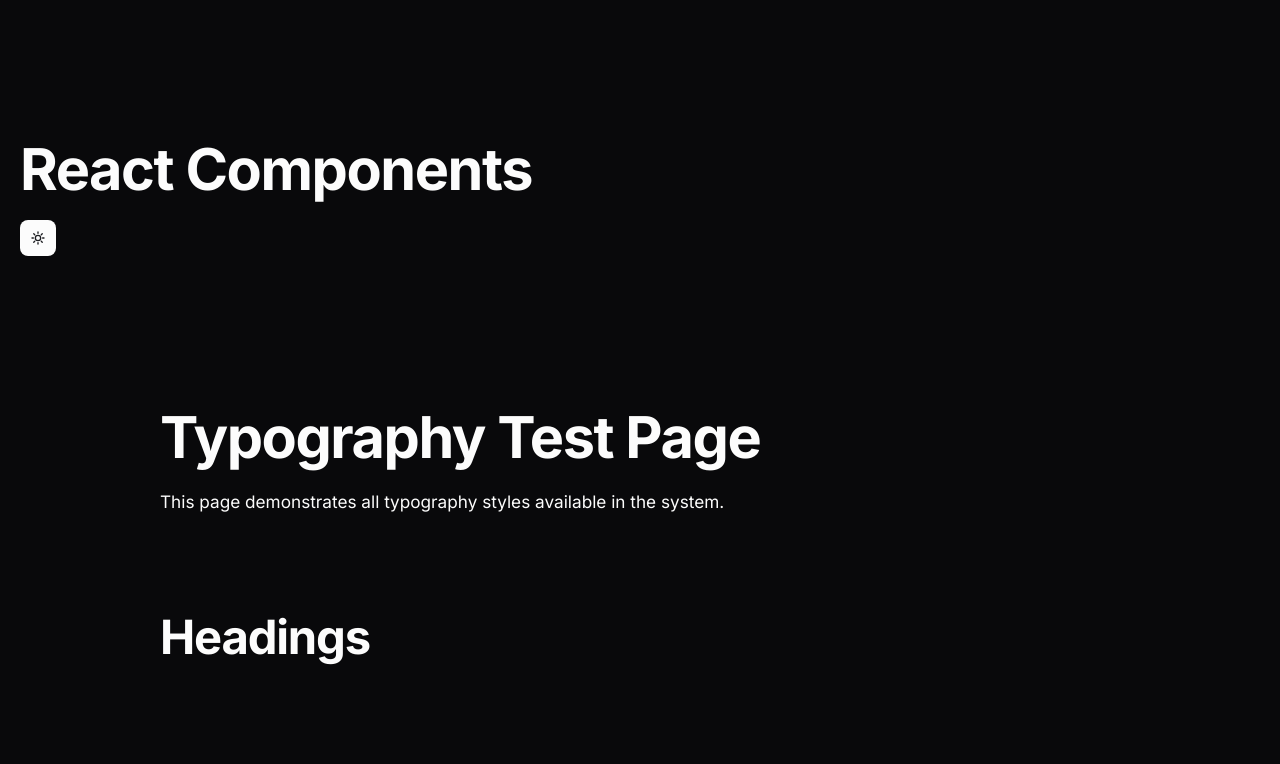
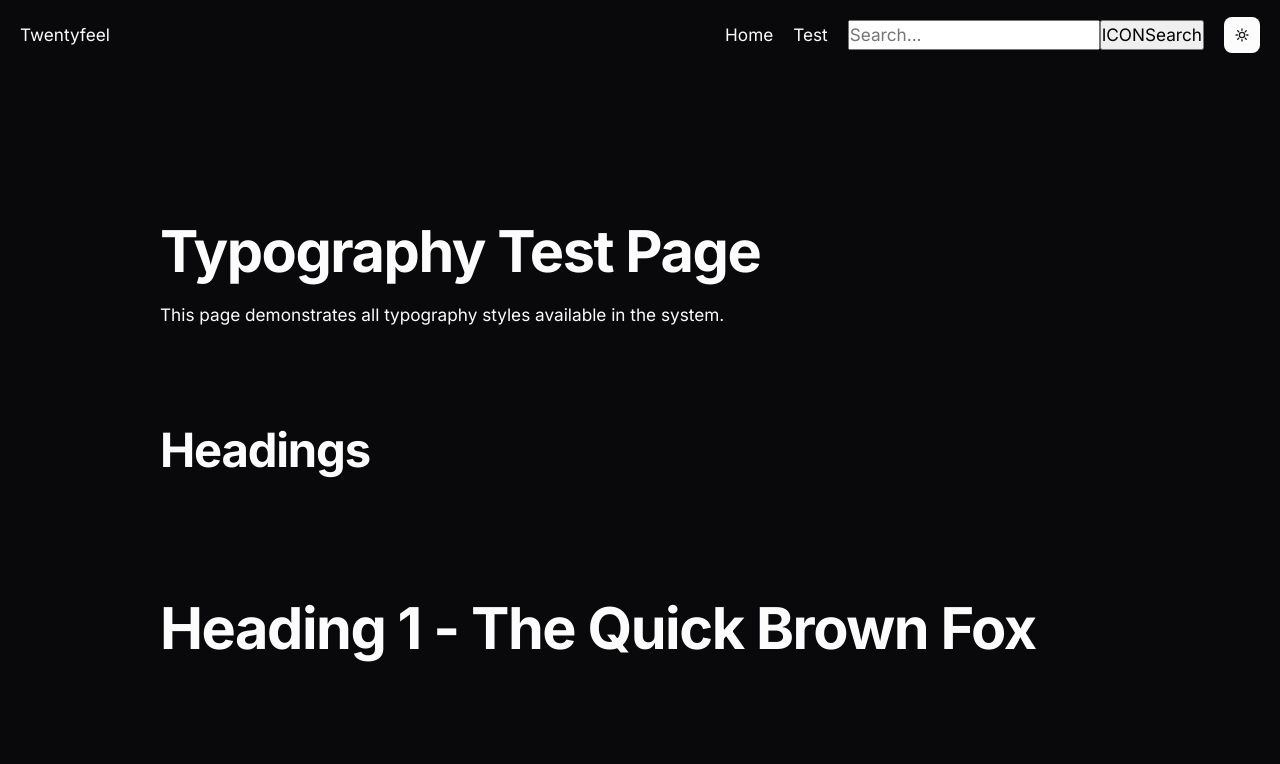
Before and after one commit to twentyfeel/react-components, a React (Vite) app: page / in a window 1280 px wide. Shown: the top 764 px of the page. Built offline with nearby package versions, Linux system fonts and the light colour scheme.

Commit message:
Logo, Search, THemeToggle, Mobile menu

```diff
--- a/src/App.scss
+++ b/src/App.scss
@@ -1,8 +1,12 @@
 .app {
-  padding: 20px;
+  padding-inline: 20px;
 
   h1 {
     color: var(--primary);
     margin-bottom: 1rem;
   }
 }
+
+.nav-bg-test {
+  background: #000;
+}
--- a/src/App.tsx
+++ b/src/App.tsx
@@ -1,13 +1,19 @@
 import "./App.scss";
-import ThemeToggle from "./components/ThemeToggle/ThemeToggle.tsx";
 import Typography from "./examples/Typography";
+import Navbar from "./components/Navigation/Navbar/Navbar.tsx";
 
 function App() {
   return (
     <div className="app">
-      <h1>React Components</h1>
-      {/* TODO: here will come navigation when we create one*/}
-      <ThemeToggle className="theme-toggle" />
+      {/*<Navbar colors={{ backgroundColor: "nav-bg-test" }} />*/}
+      <Navbar
+        menuItems={[
+          { label: "Home", href: "/" },
+          { label: "Test", href: "/test" },
+        ]}
+        showSearch={true}
+        onSearch={query => console.log(query)}
+      />
 
       {/* Create router for examples */}
       <Typography />
--- /dev/null
+++ b/src/components/Navigation/Navbar/Navbar.scss
@@ -0,0 +1,87 @@
+.navbar {
+  position: sticky;
+  top: 0;
+  height: 70px;
+  width: 100%;
+  display: flex;
+  align-items: center;
+
+  &__bg-default {
+    background: var(--background);
+  }
+
+  &__wrapper {
+    width: 100%;
+    align-items: center;
+    display: flex;
+    justify-content: space-between;
+  }
+
+  &__logo-wrapper {
+
+    &__logo {
+      color: red;
+    }
+  }
+
+  &__container {
+    display: flex;
+    gap: 20px;
+  }
+
+  &__menu-container {
+    @media (max-width: 768px) {
+      display: none;
+
+      &.is-open {
+        z-index: 9999;
+        -ms-overflow-style: none;
+        scrollbar-width: none;
+        display: flex;
+        position: fixed;
+        inset: calc(70px - 1px) 0 0;
+        background: var(--background);
+        overflow-y: scroll;
+        overscroll-behavior: none;
+
+        &::-webkit-scrollbar {
+          display: none;
+        }
+      }
+    }
+
+    &:before {
+      position: absolute;
+      left: 0;
+      top: 0;
+      width: 2px;
+      min-height: calc(100% + 2px);
+      pointer-events: none;
+      content: ""
+    }
+  }
+
+  &__menu-nav {
+  }
+
+  &__menu-content {
+    display: flex;
+    gap: 20px;
+    list-style: none;
+  }
+
+  &__buttons-container {
+    display: flex;
+    align-items: center;
+    gap: 20px;
+  }
+
+  &__mobile-toggle {
+    display: none !important;
+
+    @media (max-width: 768px) {
+      display: flex !important;
+      position: relative;
+    }
+  }
+}
--- a/src/components/Navigation/Navbar/Navbar.tsx
+++ b/src/components/Navigation/Navbar/Navbar.tsx
@@ -1,10 +1,142 @@
 import { NavbarProps } from "./props/NavbarProps.ts";
+import "./Navbar.scss";
+import ThemeToggle from "../../ThemeToggle/ThemeToggle.tsx";
+import { useCallback, useEffect, useState } from "react";
+import { Button } from "../../Button/Button.tsx";
 
-const Navbar: React.FC<NavbarProps> = () => {
+const Navbar: React.FC<NavbarProps> = ({
+  logo = "Twentyfeel",
+  menuItems = [],
+  showThemeToggle = true,
+  showSearch = false,
+  onSearch,
+  searchPlaceholder = "Search...",
+  logoComponent,
+  className = "",
+  colors = {},
+}) => {
+  const [isOpen, setIsOpen] = useState<boolean>(false);
+  const [openSubmenu, setOpenSubmenu] = useState<number | null>(null);
+  const [searchQuery, setSearchQuery] = useState<string>("");
+  const [scrollPosition, setScrollPosition] = useState<number>(0);
+
+  const handleMenuToggle = useCallback(() => {
+    if (!isOpen) {
+      setScrollPosition(window.scrollY);
+    }
+    setIsOpen(!isOpen);
+  }, [isOpen]);
+
+  useEffect(() => {
+    const handleScroll = (e: Event) => {
+      if (isOpen) {
+        window.scrollTo(0, scrollPosition);
+        e.preventDefault();
+      }
+    };
+
+    if (isOpen) {
+      window.addEventListener("scroll", handleScroll, { passive: false });
+      document.documentElement.style.scrollBehavior = "auto";
+    }
+
+    return () => {
+      window.removeEventListener("scroll", handleScroll);
+      document.documentElement.style.scrollBehavior = "smooth";
+    };
+  }, [isOpen, scrollPosition]);
+
+  const toggleSubmenu = (index: number): void => {
+    setOpenSubmenu(openSubmenu === index ? null : index);
+  };
+
+  const handleSearch = (e: React.FormEvent): void => {
+    e.preventDefault();
+    onSearch?.(searchQuery);
+  };
+
+  const baseColors = {
+    backgroundColor: colors.backgroundColor || "navbar__bg-default",
+    textColor: colors.textColor || "navbar__text-default",
+    hoverColor: colors.hoverColor || "navbar__hover-default",
+    activeColor: colors.activeColor || "navbar__active-default",
+  };
+
   return (
-    <div>
-      <h1>Navbar</h1>
-    </div>
+    <header className={`${baseColors.backgroundColor} navbar ${className}`}>
+      <div className="navbar__wrapper">
+        <div className="navbar__logo-wrapper">
+          {logoComponent || (
+            // NOTE: This is simple a href change to Link if we use Next, React etc
+            <a href="/" className="navbar__logo">
+              {logo}
+            </a>
+          )}
+        </div>
+        <div className="navbar__container">
+          <div className={`navbar__menu-container ${isOpen ? "is-open" : ""}`}>
+            <nav className="navbar__menu-nav">
+              {menuItems.length > 0 && (
+                <ul className="navbar__menu-content">
+                  {menuItems.map((item, index) => (
+                    <li key={index} className="navbar__menu-item">
+                      {item.submenu ? (
+                        <div>
+                          <button
+                            onClick={() => toggleSubmenu(index)}
+                            aria-expanded={openSubmenu === index}
+                          >
+                            {item.label}
+                          </button>
+                          {openSubmenu === index && (
+                            <ul>
+                              {item.submenu.map((subitem, subindex) => (
+                                <li key={subindex}>
+                                  <a href={subitem.href}>{subitem.label}</a>
+                                </li>
+                              ))}
+                            </ul>
+                          )}
+                        </div>
+                      ) : (
+                        <a href={item.href}>{item.label}</a>
+                      )}
+                    </li>
+                  ))}
+                </ul>
+              )}
+            </nav>
+          </div>
+          <div className="navbar__buttons-container">
+            {showSearch && (
+              <form onSubmit={handleSearch}>
+                <div>
+                  <input
+                    type="search"
+                    value={searchQuery}
+                    onChange={e => setSearchQuery(e.target.value)}
+                    placeholder={searchPlaceholder}
+                  />
+                  <button type="submit">
+                    <span>ICON</span>
+                    <span>Search</span>
+                  </button>
+                </div>
+              </form>
+            )}
+            {showThemeToggle && <ThemeToggle />}
+            <Button
+              className="navbar__mobile-toggle"
+              onClick={handleMenuToggle}
+              aria-expanded={isOpen}
+              aria-label="Toggle navigation"
+            >
+              {isOpen ? <span>CLOSE</span> : <span>MENU</span>}
+            </Button>
+          </div>
+        </div>
+      </div>
+    </header>
   );
 };
 
--- /dev/null
+++ b/src/components/Navigation/Navbar/props/SubMenuItemProps.ts
@@ -0,0 +1,4 @@
+export type SubMenuItemProps = {
+  label: string;
+  href: string;
+};
--- a/src/examples/Typography/index.tsx
+++ b/src/examples/Typography/index.tsx
@@ -151,14 +151,6 @@
           <summary>Click to expand details</summary>
           <p>This is the expanded content that appears when you click the summary.</p>
         </details>
-
-        <div className="typography-test__interactive">
-          <label>Progress:</label>
-          <progress value="70" max="100"></progress>
-
-          <label>Meter:</label>
-          <meter value="0.6" min="0" max="1"></meter>
-        </div>
       </section>
 
       <footer className="typography-test__footer">
--- a/src/index.scss
+++ b/src/index.scss
@@ -9,7 +9,6 @@
 }
 
 html {
-  scroll-behavior: smooth;
   font-family: var(--font-family-sans);
   word-break: break-word;
   font-variant-numeric: slashed-zero;
--- a/src/styles/_typography.scss
+++ b/src/styles/_typography.scss
@@ -135,7 +135,8 @@
 sub, sup {
   font-size: 75%;
   line-height: 0;
-  position: relative;
+  // NOTE: problems with navigation
+  //position: relative;
   vertical-align: baseline;
 }
 
@@ -203,16 +204,8 @@
 }
 
 a {
-  color: var(--primary);
-  text-decoration: underline;
-  text-underline-offset: 0.2em;
-  text-decoration-thickness: 0.1em;
-  transition: all 0.2s ease-in-out;
-}
-
-a:hover {
-  color: var(--primary-foreground);
-  background-color: var(--primary);
+  all: unset;
+  cursor: pointer;
 }
 
 dl {
```
Also changed, not shown: src/components/Navigation/Navbar/props/MenuItemProps.ts (added, +7 -0 lines), src/components/Navigation/Navbar/props/NavbarProps.ts (+15 -0 lines).
